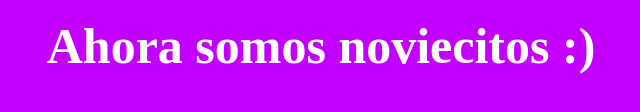
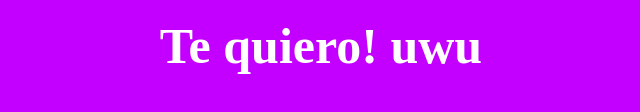
Before and after one commit to JustinRdev0921/qsmn, a plain HTML site: page yes.html in a window 1280 px wide. Shown: the part 568-680 px from the top of the page, without its empty margins (319-959 px from the left). Drawn offline with Linux system fonts and the light colour scheme.

Commit message:
Update yes.html

```diff
--- a/yes.html
+++ b/yes.html
@@ -16,7 +16,7 @@
             </div>
         </div>
         <div>
-            <h1 class="header_text">Ahora somos noviecitos :)</h1>
+            <h1 class="header_text">Te quiero! uwu</h1>
         </div>
     </div>
 </body>
```
